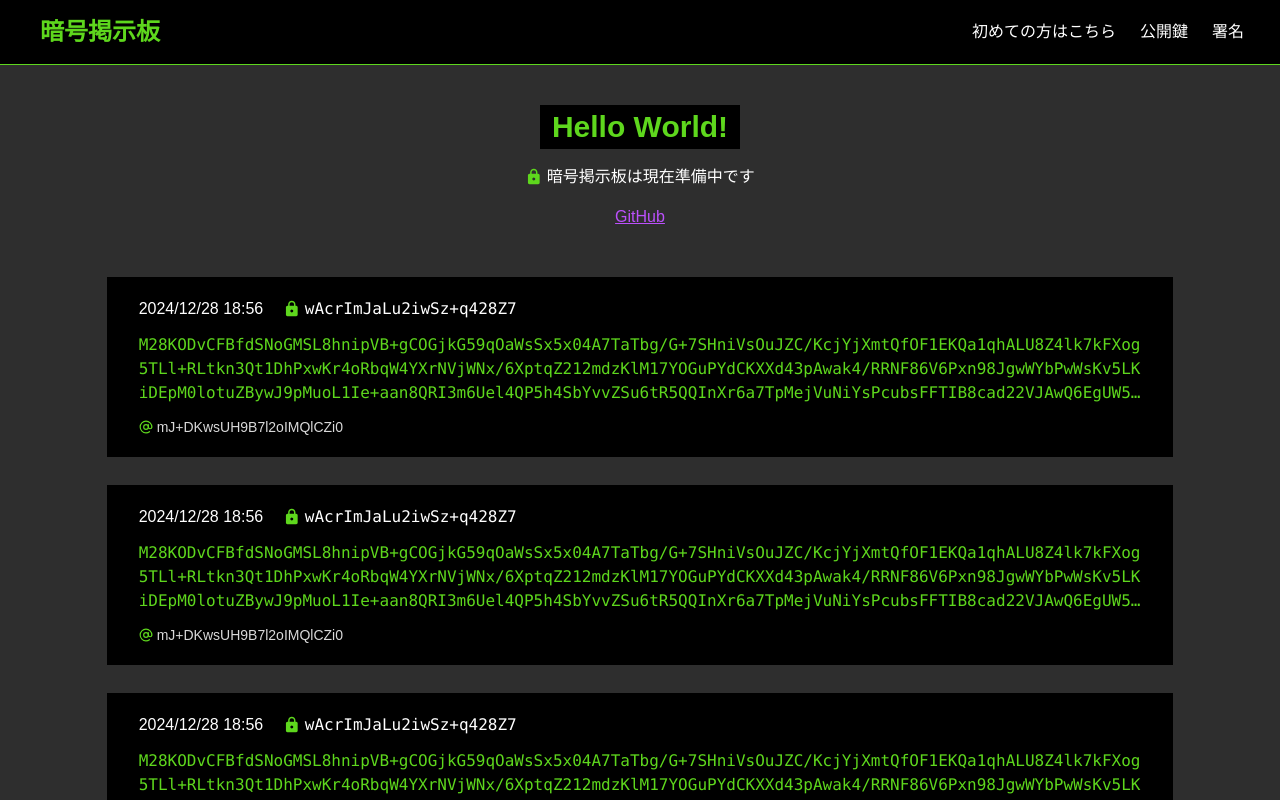
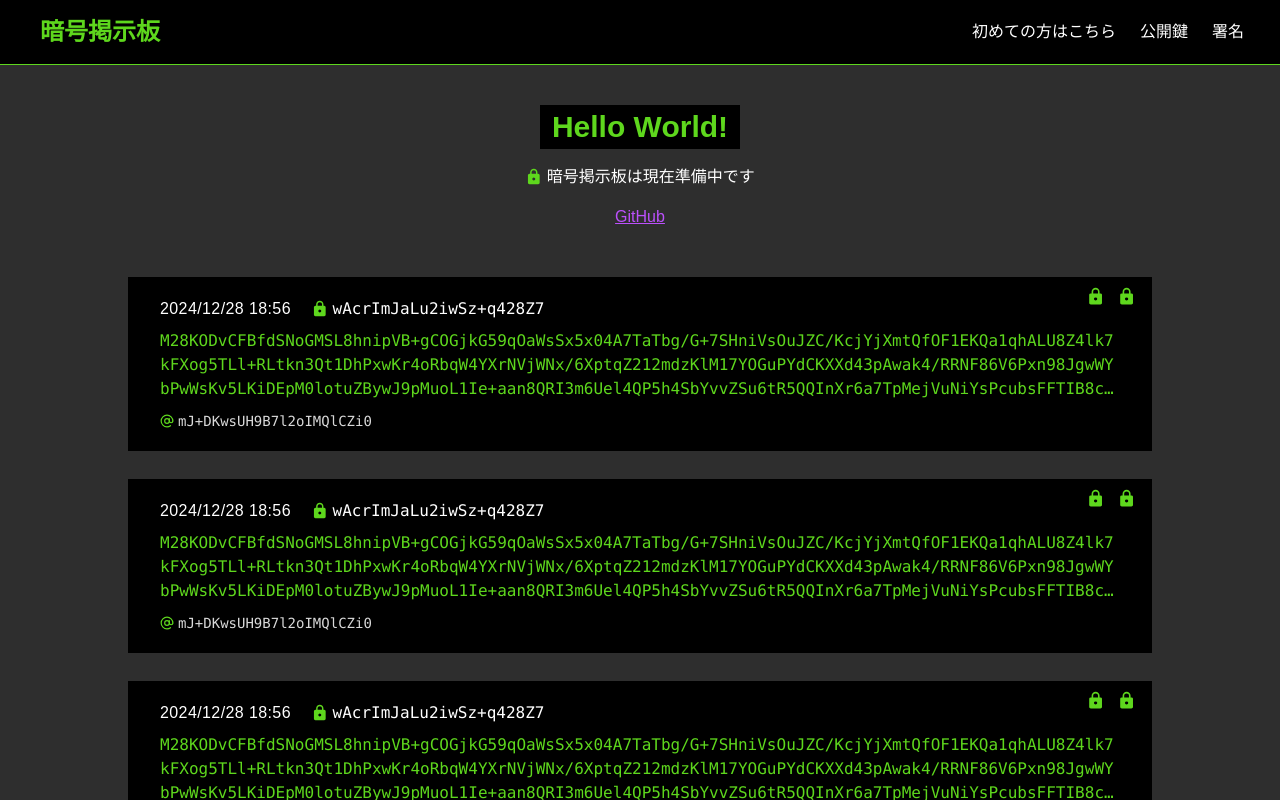
Before and after one commit to nanasi-1/encrypted-board, a Next.js app: page / in a window 1280 px wide. Shown: the top 800 px of the page. Built offline with nearby package versions, Linux system fonts and the light colour scheme.

Commit message:
Menuを追加 & 微調整

```diff
--- a/src/app/(components)/post-card/post-card.module.css
+++ b/src/app/(components)/post-card/post-card.module.css
@@ -1,8 +1,8 @@
 .wrapper {
   /* レイアウト */
-  @apply w-5/6 bg-black relative;
+  @apply w-4/5 bg-black relative;
   /* 余白 */
-  @apply px-8 py-5
+  @apply px-8 pt-5 pb-5;
 }
 
 /* @see https://zenn.dev/bicstone/articles/webkit-line-clamp */
@@ -15,18 +15,18 @@
 }
 
 .top-line {
-  @apply mb-3;
+  @apply mb-2;
 }
 
 .date {
-  @apply mr-5;
+  @apply mr-5 tracking-wide;
 }
 
 .menu {
+  /* 位置 */
+  @apply absolute top-0 right-0;
   /* レイアウト */
-  @apply absolute top-0 right-0;
+  @apply flex justify-center items-center gap-x-3;
   /* 余白 */
-  @apply px-2 py-1;
-  /* 色 */
-  @apply bg-gray-800 text-white;
+  @apply pr-4 pt-2;
 }
--- a/src/app/(components)/post-card/post-card.tsx
+++ b/src/app/(components)/post-card/post-card.tsx
@@ -16,20 +16,34 @@ export default function PostCard() {
           <Icones Icon={LockIcon} position="left-of-text" />
           <Cipher color='white'>wAcrImJaLu2iwSz+q428Z7</Cipher>
         </span>
+        <Menus />
       </div>
-      <Cipher className={styles.cipher}>
-        {cipher}
-      </Cipher>
-      { verify ? <VerifyText text={verify} /> : null }
+      <Cipher className={styles.cipher}>{cipher}</Cipher>
+      {verify ? <VerifyText text={verify} /> : null}
     </div>
+  )
+}
+
+function Menus() {
+  const ICON_SIZE = "1.2rem"
+
+  return (
+    <ul className={styles['menu']}>
+      <li>
+        <Icones width={ICON_SIZE} height={ICON_SIZE} Icon={LockIcon} />
+      </li>
+      <li>
+        <Icones width={ICON_SIZE} height={ICON_SIZE} Icon={LockIcon} />
+      </li>
+    </ul>
   )
 }
 
 function VerifyText({ text }: { text: React.ReactNode }) {
   return (
-    <div className='text-sm mt-3'>
+    <div className='text-sm mt-2.5'>
       <Icones Icon={MentionIcon} position="left-of-text" />
-      <span className="opacity-85">{text}</span>
+      <Cipher color='white' className="opacity-85">{text}</Cipher>
     </div>
   )
 }
```
